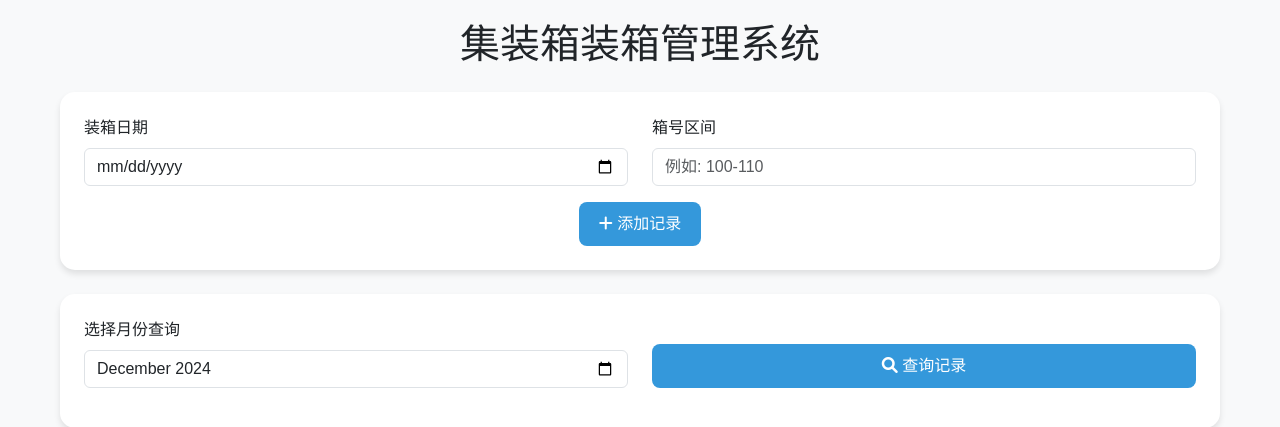
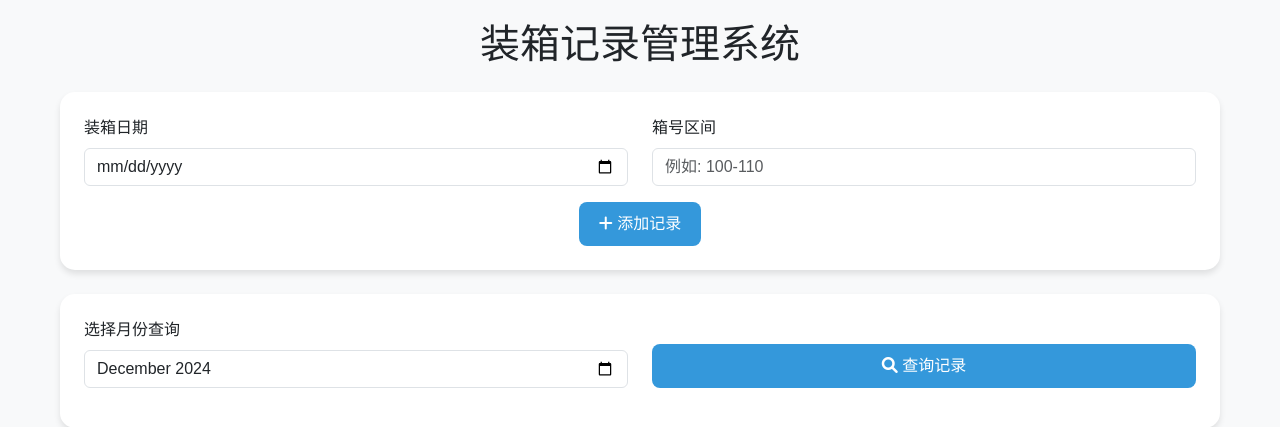
Before and after one commit to BNDou/ContainerPackingSystem, a Flask app: page / in a window 1280 px wide. Shown: the top 427 px of the page. Run offline with Flask 2, Linux system fonts and the light colour scheme.

Commit message:
Update index.html

```diff
--- a/app/templates/index.html
+++ b/app/templates/index.html
@@ -10,7 +10,7 @@
 <head>
     <meta charset="UTF-8">
     <meta name="viewport" content="width=device-width, initial-scale=1.0">
-    <title>集装箱装箱管理系统</title>
+    <title>装箱记录管理系统</title>
     <link href="https://cdn.jsdelivr.net/npm/bootstrap@5.3.0/dist/css/bootstrap.min.css" rel="stylesheet">
     <link href="https://cdnjs.cloudflare.com/ajax/libs/font-awesome/6.0.0/css/all.min.css" rel="stylesheet">
     <style>
@@ -77,7 +77,7 @@
 </head>
 <body>
     <div class="container">
-        <h1 class="text-center mb-4">集装箱装箱管理系统</h1>
+        <h1 class="text-center mb-4">装箱记录管理系统</h1>
 
         <!-- 输入表单 -->
         <div class="card p-4 mb-4">
```
